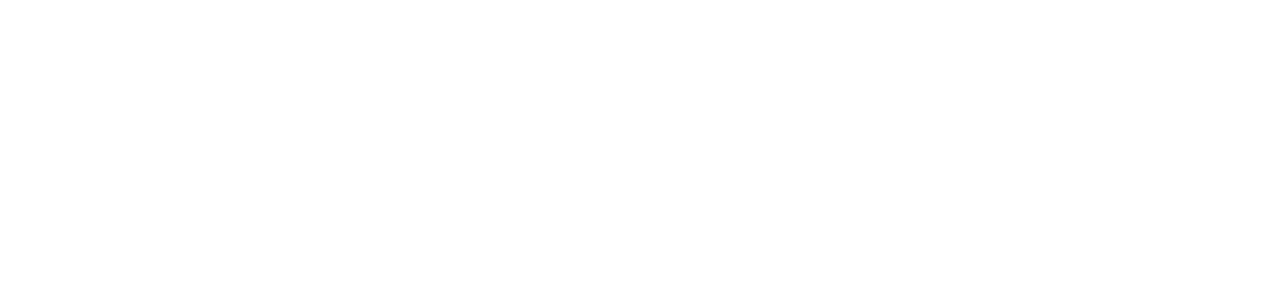
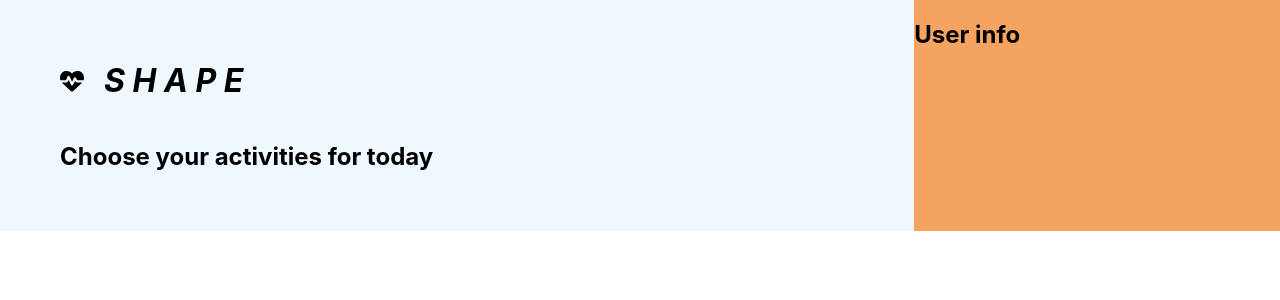
Before and after one commit to sanisaha/shape-fitness-web, a React (Create React App) app: page / in a window 1280 px wide. Shown: the top 300 px of the page. Built offline with nearby package versions, Linux system fonts and the light colour scheme.

Commit message:
icon added in the title and main body setup

```diff
--- a/package.json
+++ b/package.json
@@ -3,6 +3,9 @@
   "version": "0.1.0",
   "private": true,
   "dependencies": {
+    "@fortawesome/fontawesome-svg-core": "^6.2.0",
+    "@fortawesome/free-solid-svg-icons": "^6.2.0",
+    "@fortawesome/react-fontawesome": "^0.2.0",
     "@testing-library/jest-dom": "^5.16.5",
     "@testing-library/react": "^13.4.0",
     "@testing-library/user-event": "^13.5.0",
--- a/src/App.css
+++ b/src/App.css
@@ -1,7 +1,3 @@
-.App {
-  text-align: center;
-}
-
 .App-logo {
   height: 40vmin;
   pointer-events: none;
@@ -32,6 +28,7 @@
   from {
     transform: rotate(0deg);
   }
+
   to {
     transform: rotate(360deg);
   }
--- a/src/App.js
+++ b/src/App.js
@@ -1,9 +1,11 @@
 import logo from './logo.svg';
 import './App.css';
+import Main from './Component/Main/Main';
 
 function App() {
   return (
     <div className="App">
+      <Main></Main>
     </div>
   );
 }
--- /dev/null
+++ b/src/Component/Main/Main.css
@@ -0,0 +1,23 @@
+.main {
+    display: grid;
+    grid-template-columns: 5fr 2fr;
+}
+
+.exercises {
+    background-color: aliceblue;
+    padding: 40px 60px;
+}
+
+.user {
+    background-color: sandybrown;
+}
+
+.title-icon {
+    display: flex;
+    align-items: center;
+}
+
+.title-icon h1 {
+    font-style: italic;
+    margin-left: 20px;
+}
--- /dev/null
+++ b/src/Component/Main/Main.js
@@ -0,0 +1,27 @@
+import React from 'react';
+import { FontAwesomeIcon } from '@fortawesome/react-fontawesome'
+import { faHeartPulse } from '@fortawesome/free-solid-svg-icons'
+import './Main.css'
+
+const Main = () => {
+    return (
+        <div className='main'>
+            <div className='exercises'>
+                <div>
+                    <div className='title-icon'>
+                        <FontAwesomeIcon className='fa-xl' icon={faHeartPulse} />
+                        <h1 title='Sound Health by Actively Performing Exercises'>
+                            S H A P E
+                        </h1>
+                    </div>
+                    <h2>Choose your activities for today</h2>
+                </div>
+            </div>
+            <div className='user'>
+                <h2>User info</h2>
+            </div>
+        </div>
+    );
+};
+
+export default Main;
```
Also changed, not shown: 2 other files (tests, documents, lock files or other folders).
